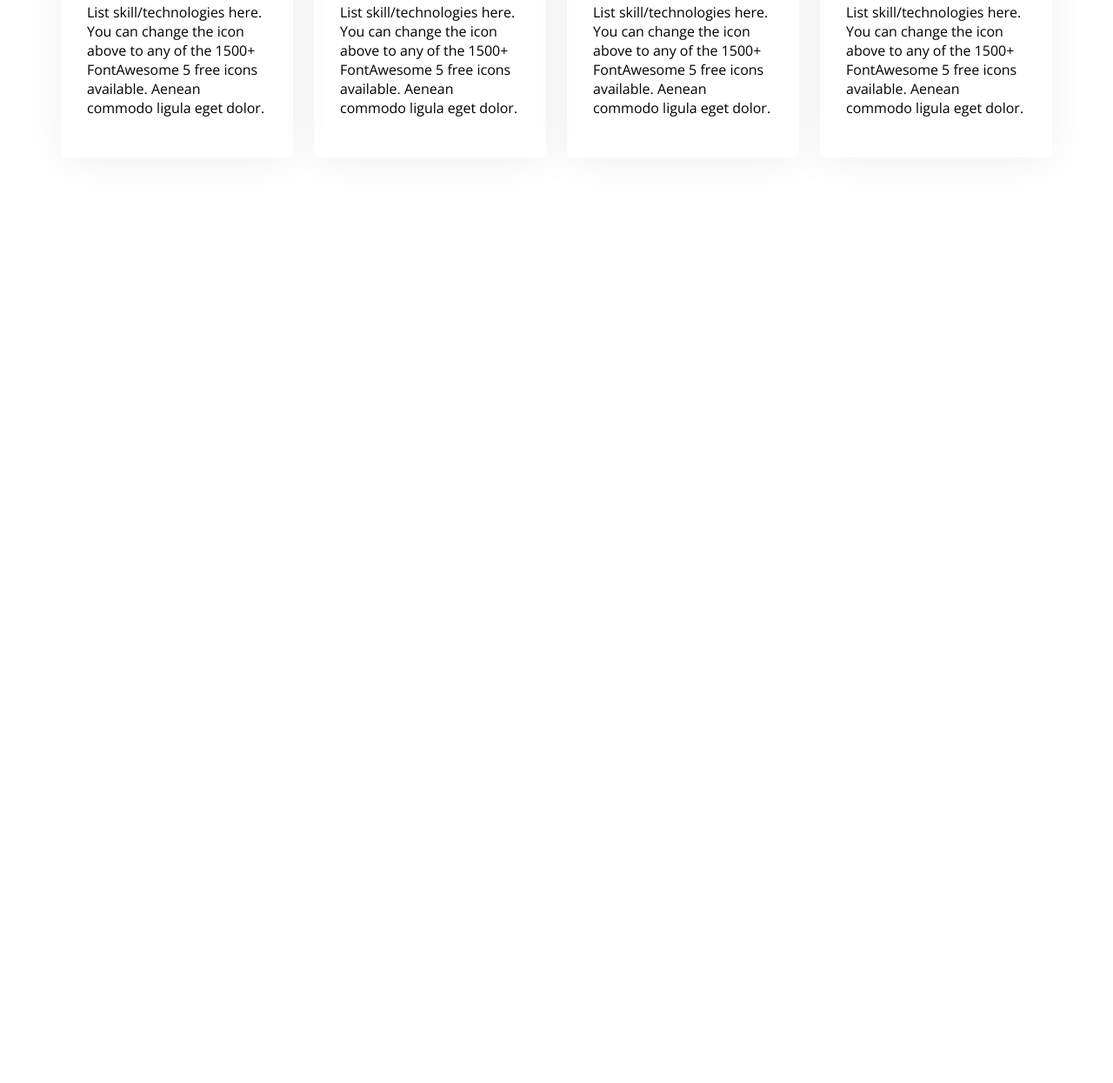
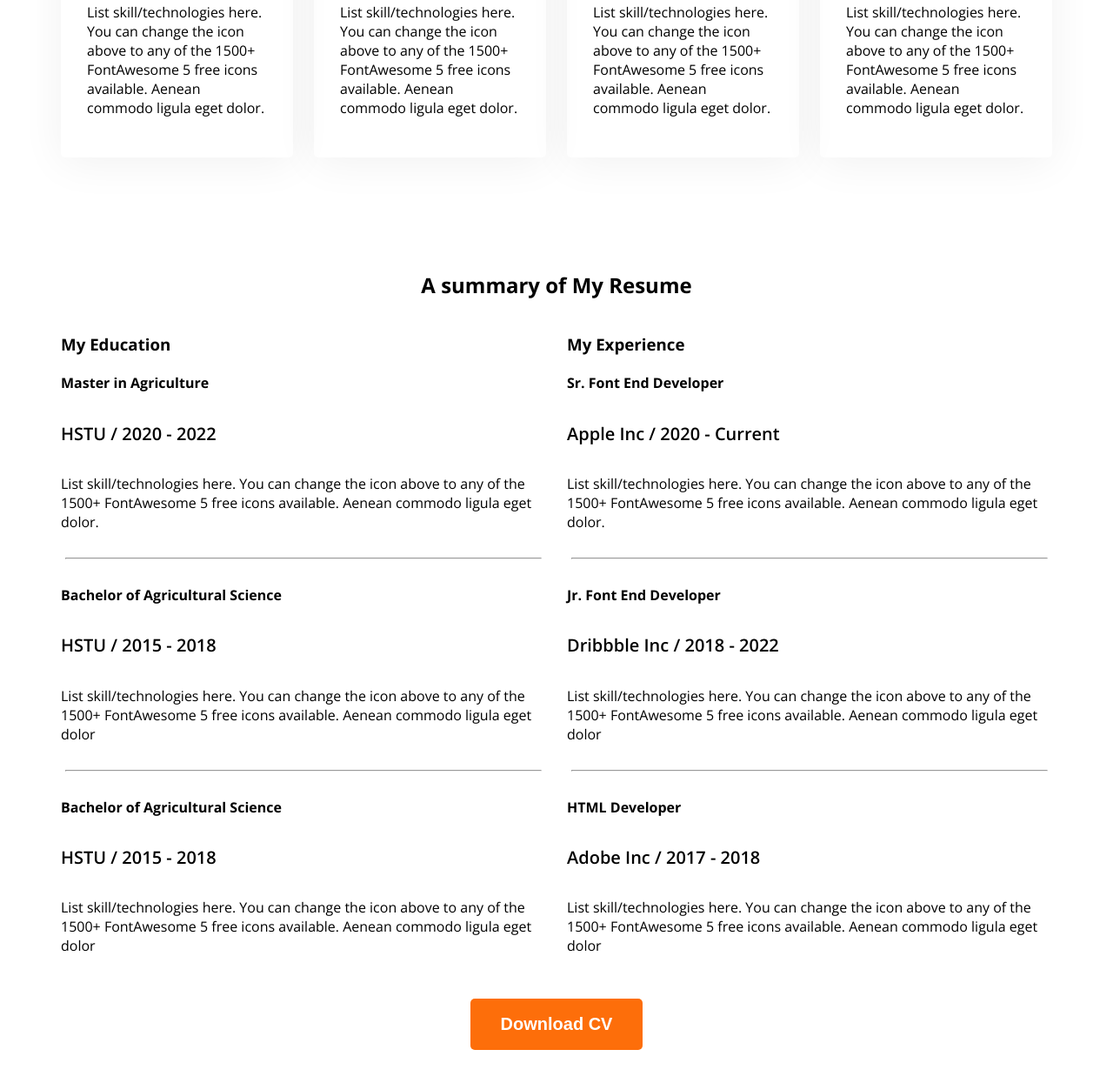
Before and after one commit to mdsohelrana11/web-dev-portfolio, a plain HTML site: page index.html in a window 1280 px wide. Shown: the part 1701-2946 px from the top of the page at 87% size. Before the commit the page ends 2012 px from the top, so only its background shows below. Drawn offline with nearby package versions, Linux system fonts and the light colour scheme.

Commit message:
resume section

```diff
--- a/index.html
+++ b/index.html
@@ -80,6 +80,60 @@
                 </div>
             </div>
         </section>
+        <section class="resume">
+            <h2 class="section-tittle text-center">A summary of My Resume</h2>
+            <div class="resume-container">
+                <div class="resume-column">
+                    <h3 class="resume-column-tittle">My Education</h3>
+                    <div class="experience">
+                        <h4 class="experience-tittle">Master in Agriculture</h4>
+                        <h5 class="experience-sub-tittle">HSTU / 2020 - 2022</h5>
+                        <div class="experience-description">List skill/technologies here. You can change the icon above
+                            to any of the 1500+ FontAwesome 5 free icons available. Aenean commodo ligula eget dolor.</div>
+                    </div>
+                    <hr>
+                    <div class="experience">
+                        <h4 class="experience-tittle">Bachelor of Agricultural Science</h4>
+                        <h5 class="experience-sub-tittle">HSTU / 2015 - 2018</h5>
+                        <div class="experience-description">List skill/technologies here. You can change the icon above
+                            to any of the 1500+ FontAwesome 5 free icons available. Aenean commodo ligula eget dolor</div>
+                    </div>
+                    <hr>
+                    <div class="experience">
+                        <h4 class="experience-tittle">Bachelor of Agricultural Science</h4>
+                        <h5 class="experience-sub-tittle">HSTU / 2015 - 2018</h5>
+                        <div class="experience-description">List skill/technologies here. You can change the icon above
+                            to any of the 1500+ FontAwesome 5 free icons available. Aenean commodo ligula eget dolor</div>
+                    </div>
+                </div>
+                <div class="resume-column">
+                    <h3 class="resume-column-tittle">My Experience</h3>
+                    <div class="experience">
+                        <h4 class="experience-tittle">Sr. Font End Developer</h4>
+                        <h5 class="experience-sub-tittle">Apple Inc / 2020 - Current</h5>
+                        <div class="experience-description">List skill/technologies here. You can change the icon above
+                            to any of the 1500+ FontAwesome 5 free icons available. Aenean commodo ligula eget dolor.</div>
+                    </div>
+                    <hr>
+                    <div class="experience">
+                        <h4 class="experience-tittle">Jr. Font End Developer</h4>
+                        <h5 class="experience-sub-tittle">Dribbble Inc / 2018 - 2022</h5>
+                        <div class="experience-description">List skill/technologies here. You can change the icon above
+                            to any of the 1500+ FontAwesome 5 free icons available. Aenean commodo ligula eget dolor</div>
+                    </div>
+                    <hr>
+                    <div class="experience">
+                        <h4 class="experience-tittle">HTML Developer</h4>
+                        <h5 class="experience-sub-tittle">Adobe Inc / 2017 - 2018</h5>
+                        <div class="experience-description">List skill/technologies here. You can change the icon above
+                            to any of the 1500+ FontAwesome 5 free icons available. Aenean commodo ligula eget dolor</div>
+                    </div>
+                </div>
+            </div>
+            <div class="text-center resume-download-CV">
+                <button class="btn-primary">Download CV</button>
+            </div>
+        </section>
     </main>
     <footer>
 
--- a/styles/portfolio.css
+++ b/styles/portfolio.css
@@ -139,3 +139,24 @@ main section{
     box-shadow: 0 6px 50px 0px rgba(0, 0, 0, 0.06);
     border-radius: 5px;
 }
+/* Resume section styles */
+.resume-container{
+    display: flex;
+    gap: 24px;
+}
+.experience-sub-tittle{
+    font-size: 20px;
+    font-weight: 600;
+    margin-bottom: 2opx;
+}
+
+.experience-description .experience-sub-tittle{
+color: rgba(117, 117, 117, 1);
+}
+.resume hr{
+    margin: 30px 5px;
+}
+
+.resume-download-CV{
+    margin-top: 50px;
+}
```
